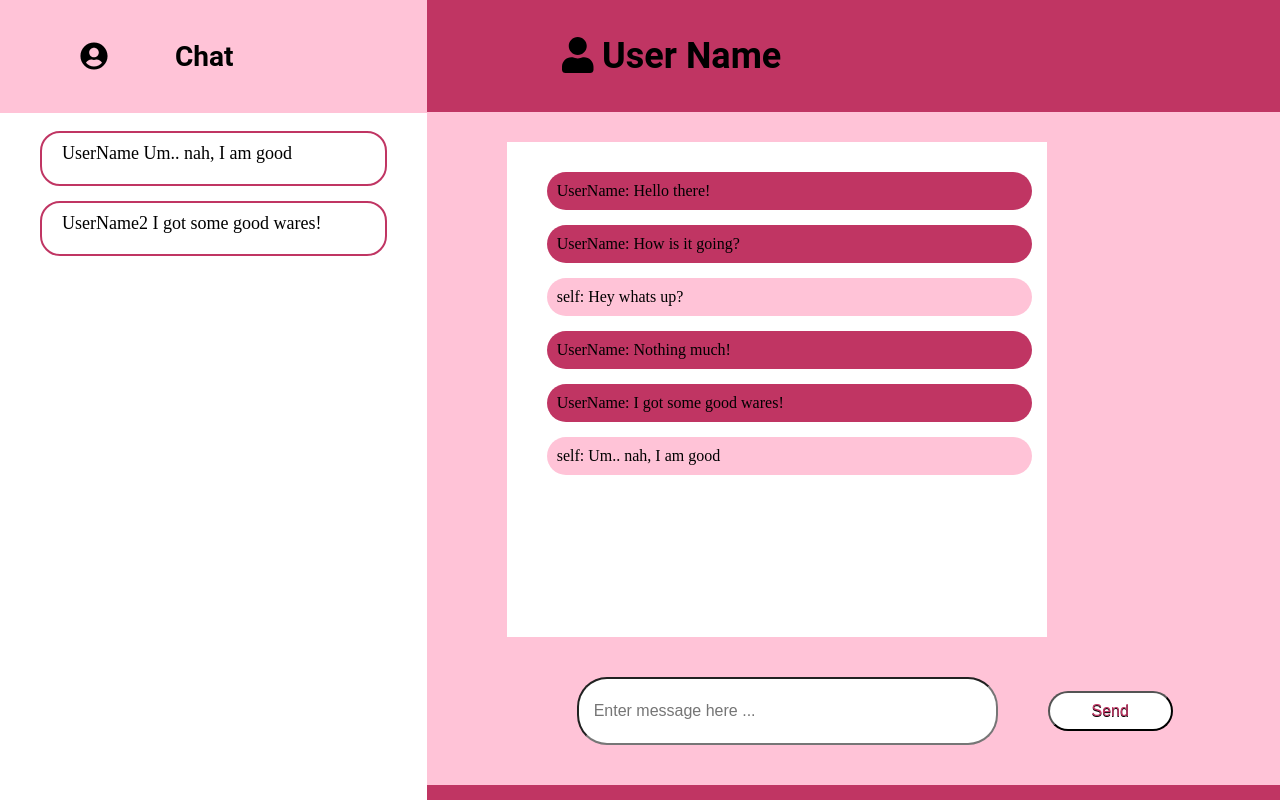
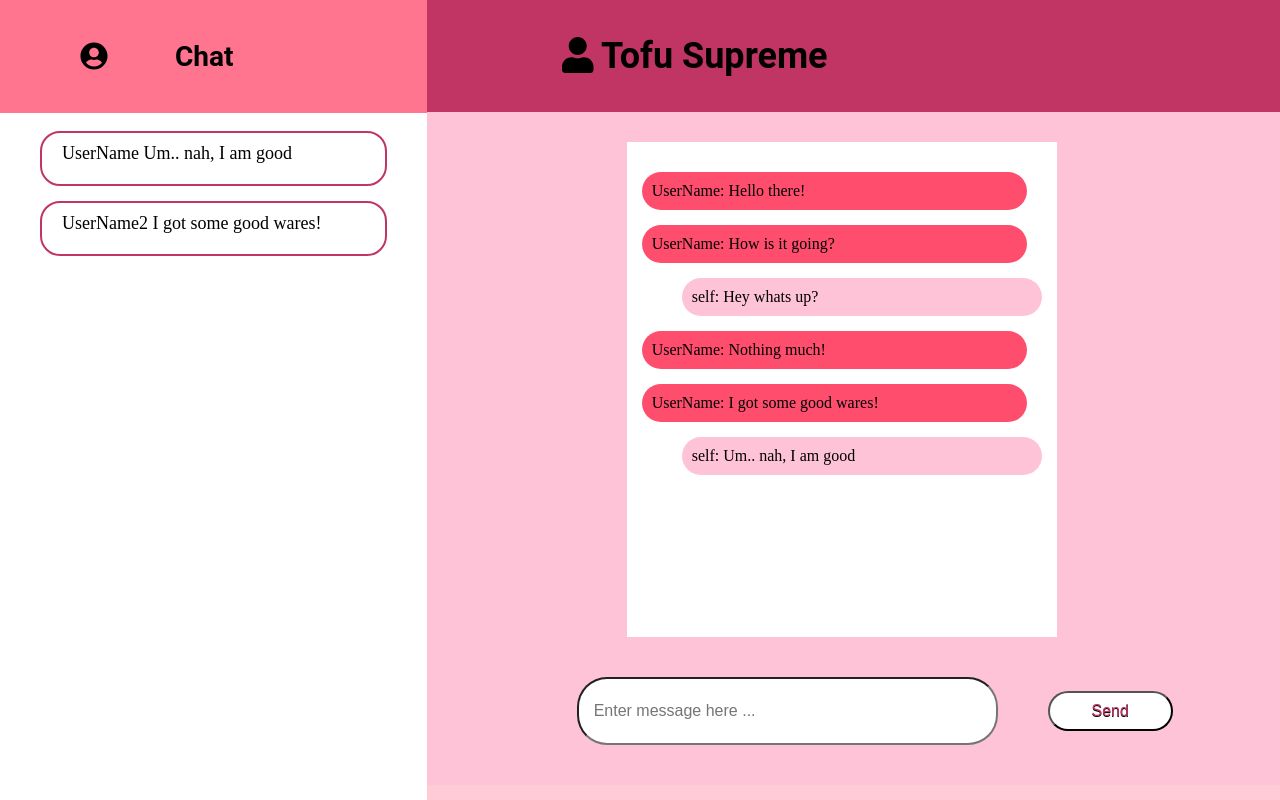
Before and after one commit to TofuSupreme/chatapp_vue, a Vue app: page / in a window 1280 px wide. Built offline with nearby package versions, Linux system fonts and the light colour scheme.

Commit message:
Styling and color updates

```diff
--- a/src/components/LeftPanel.vue
+++ b/src/components/LeftPanel.vue
@@ -38,7 +38,7 @@ export default {
     overflow: auto;
 }
 .meseenger_header {
-    background:#ffc3d7;
+    background:#ff758f;
     padding: 40px;
 }
 .messenger_logo {
@@ -68,6 +68,10 @@ list-style: none;
     list-style: none;
 }
 
+.room:hover {
+background-color: #fff0f3;
+}
+
 .user {
     color: black;
     margin-right: 40px;
--- a/src/components/RightPanel.vue
+++ b/src/components/RightPanel.vue
@@ -3,7 +3,7 @@
         <div class="user_header">
             <span class="userName_ID">
                 <font-awesome-icon icon="user"/>
-                User Name
+                Tofu Supreme
             </span>
         </div>
 
@@ -62,7 +62,7 @@ export default {
         flex-direction: column;
         opacity: 1;
         overflow: scroll;
-        background-color: #c03563;
+        background-color: #ffccd5;
 }
 
 .user_header {
@@ -83,11 +83,10 @@ export default {
 .chat_box {
     background-color: white;
     height: 450px;
-    width: 500px;
+    width: 400px;
     font-size: 16px;
-    margin: 30px 0 0 80px;
-    padding-bottom: 30px;
-    padding-top: 15px;
+    margin: 30px 0 0 200px;
+    padding: 15px 15px 30px 15px;
 }
 
 .chat_box_messages {
@@ -122,21 +121,26 @@ input[type="text"]:focus {
     width: 125px;
     margin-left: -100px;
     display: inline-block;
-    cursor: pointer;
     color: #c03563;
     font-size: 16px;
     text-decoration: none;
     text-shadow: 0px 1px 0px black;
 }
+
+.messenger_button:hover {
+cursor: pointer;
+background-color: #fff0f3;
+}
+
 .selftext {
     background-color: #ffc3d7;
     border-radius: 20px;
-    margin-right: 15px;
+    margin-left: 40px;
     padding: 10px;
 }
 
 .othertext {
-    background-color: #c03563;
+    background-color:#ff4d6d;
     border-radius: 20px;
     margin-right: 15px;
     padding: 10px;
```
